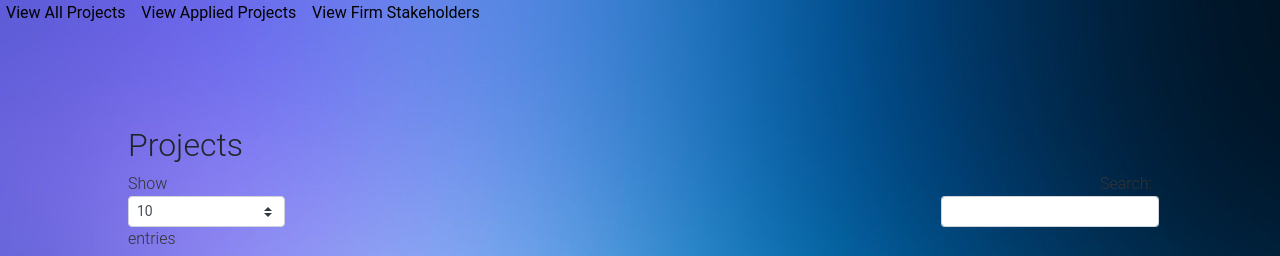
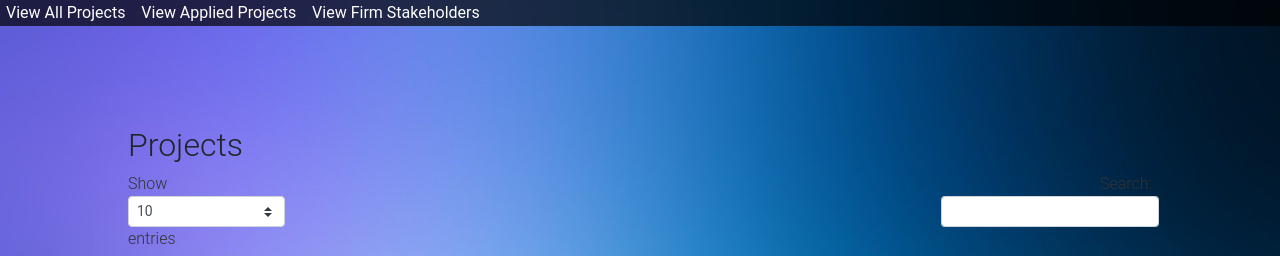
Before and after one commit to TGiavas/coi, a PHP site: page /projects_FR.php in a window 1280 px wide. Shown: the top 256 px of the page. Run offline with PHP 8.4, Linux system fonts and the light colour scheme; data comes from the database, SQL or seed files in the repository; data that the repository does not hold is empty.

Commit message:
css changes

```diff
--- a/CoI/css/style.css
+++ b/CoI/css/style.css
@@ -1,6 +1,6 @@
 html, body {
 	height: 100%;
-	font-family: "Poppins", sans-serif;
+	font-family: Segoe UI;
 }
 
 body {
@@ -26,7 +26,7 @@ body {
 }
 
 th {
-	background-color:#5221b5;
+	background-color:#362F4B;
 	border-color: black;
 	color:white;
 }
@@ -62,7 +62,7 @@ input:focus {
 	text-align:center;
 	float:right;
 	color:white;
-	background: #9433b8;
+	background-color: #8A30E1;
 	padding:8px;
 	padding-right: 40px;
 	padding-left: 40px;
@@ -72,8 +72,13 @@ input:focus {
 .tablinks {
 	background-color: Transparent;
 	background-repeat:no-repeat;
+	color: white;
 	border: none;
 	cursor:pointer;
 	overflow: hidden;
 	outline:none;
 }
+
+.tab {
+	background-color: rgba(0, 0, 0, 0.692);
+}
```
Also changed, not shown: CoI/projects_FR.php (line endings or trailing spaces).
